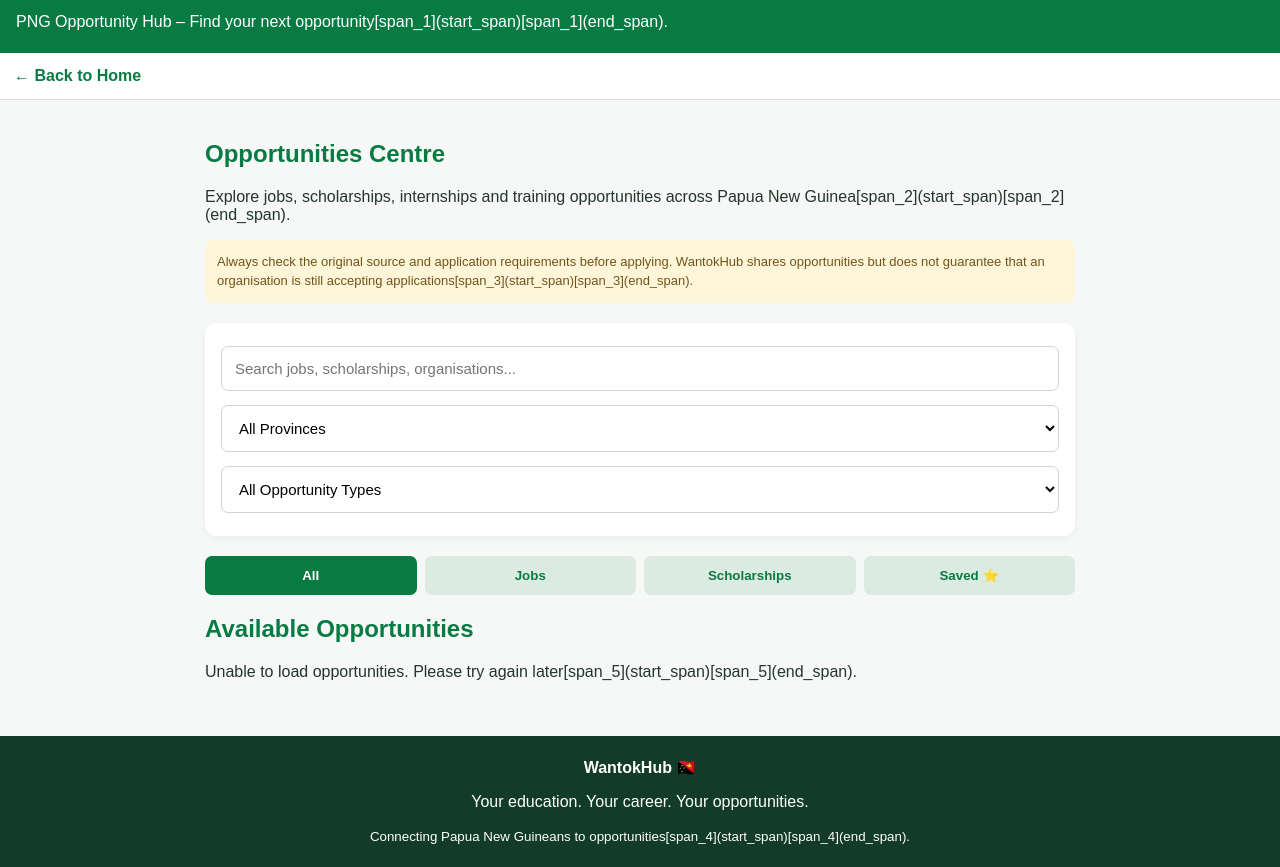
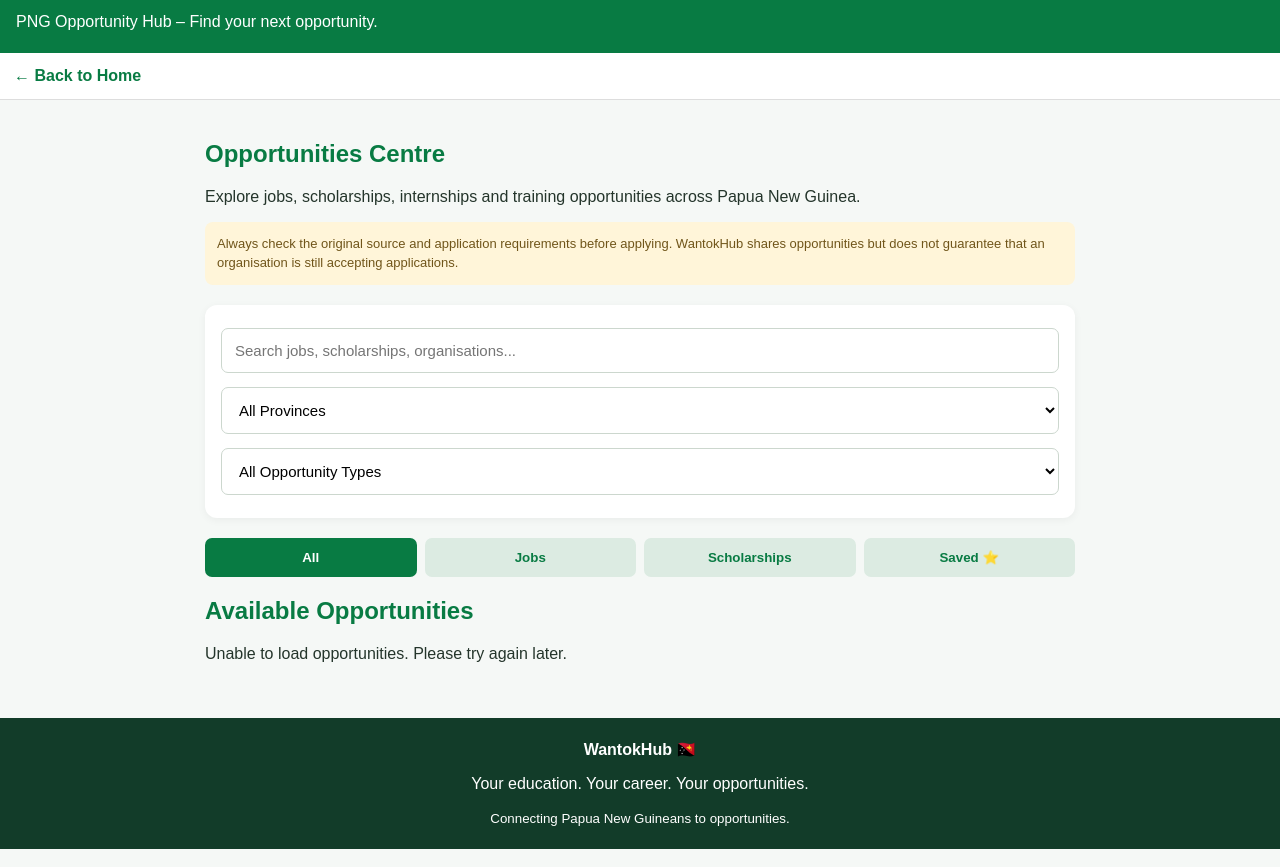
Before and after one commit to Nepomarn/WantokHub, a plain HTML site: page opportunities.html in a window 1280 px wide. Shown: the part 54-921 px from the top of the page. Drawn offline with Linux system fonts and the light colour scheme; no server answers.

Commit message:
Remove unnecessary span markers from opportunities.html

```diff
--- a/opportunities.html
+++ b/opportunities.html
@@ -190,7 +190,7 @@ footer {
 
 <header>
   <h1>WantokHub 🇵🇬</h1>
-  <p>PNG Opportunity Hub – Find your next opportunity[span_1](start_span)[span_1](end_span).</p>
+  <p>PNG Opportunity Hub – Find your next opportunity.</p>
 </header>
 
 <nav>
@@ -203,13 +203,13 @@ footer {
 
   <p>
     Explore jobs, scholarships, internships and training opportunities
-    across Papua New Guinea[span_2](start_span)[span_2](end_span).
+    across Papua New Guinea.
   </p>
 
   <div class="notice">
     Always check the original source and application requirements before
     applying. WantokHub shares opportunities but does not guarantee that
-    an organisation is still accepting applications[span_3](start_span)[span_3](end_span).
+    an organisation is still accepting applications.
   </div>
 
   <div class="search-box">
@@ -280,7 +280,7 @@ footer {
 <footer>
   <strong>WantokHub 🇵🇬</strong>
   <p>Your education. Your career. Your opportunities.</p>
-  <small>Connecting Papua New Guineans to opportunities[span_4](start_span)[span_4](end_span).</small>
+  <small>Connecting Papua New Guineans to opportunities.</small>
 </footer>
 
 <script>
@@ -314,7 +314,7 @@ async function loadOpportunities() {
 
   } catch (error) {
     results.textContent =
-      "Unable to load opportunities. Please try again later[span_5](start_span)[span_5](end_span).";
+      "Unable to load opportunities. Please try again later.";
   }
 }
 
@@ -383,8 +383,8 @@ function filterOpportunities() {
       isSavedCategory
         ? "No saved opportunities yet. Click 'Save Opportunity' on listings you want to keep."
         : opportunities.length === 0
-          ? "No published opportunities yet. Please check back soon[span_6](start_span)[span_6](end_span)."
-          : "No matching opportunities found[span_7](start_span)[span_7](end_span).",
+          ? "No published opportunities yet. Please check back soon."
+          : "No matching opportunities found.",
       "empty"
     );
 
@@ -461,7 +461,7 @@ function filterOpportunities() {
           verification.appendChild(sourceLink);
         }
       } catch (error) {
-        // Ignore invalid source links[span_8](start_span)[span_8](end_span).
+        // Ignore invalid source links.
       }
     }
 
@@ -504,7 +504,7 @@ function filterOpportunities() {
           card.appendChild(link);
         }
       } catch (error) {
-        // Ignore invalid application links[span_9](start_span)[span_9](end_span).
+        // Ignore invalid application links.
       }
     }
 
```
